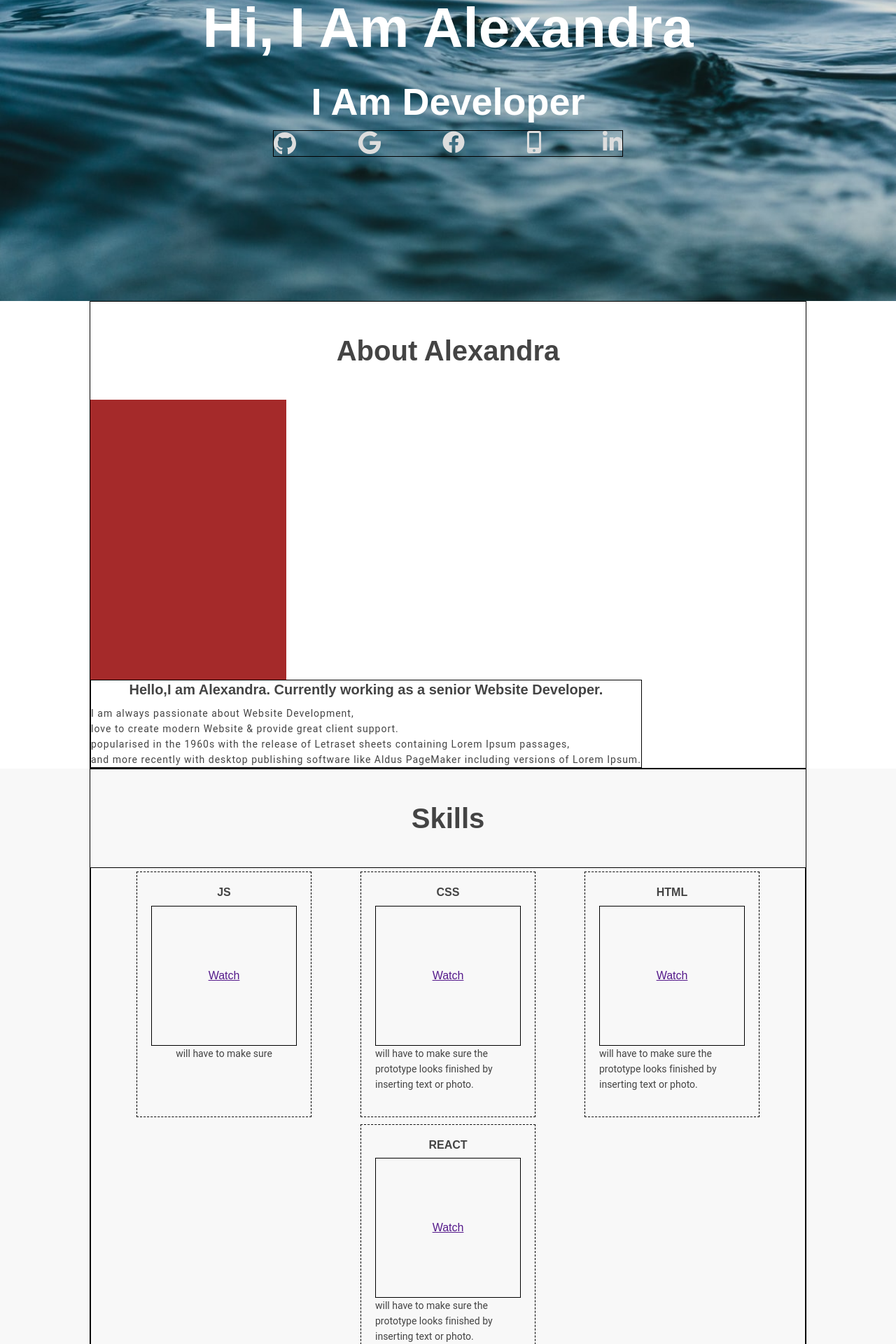
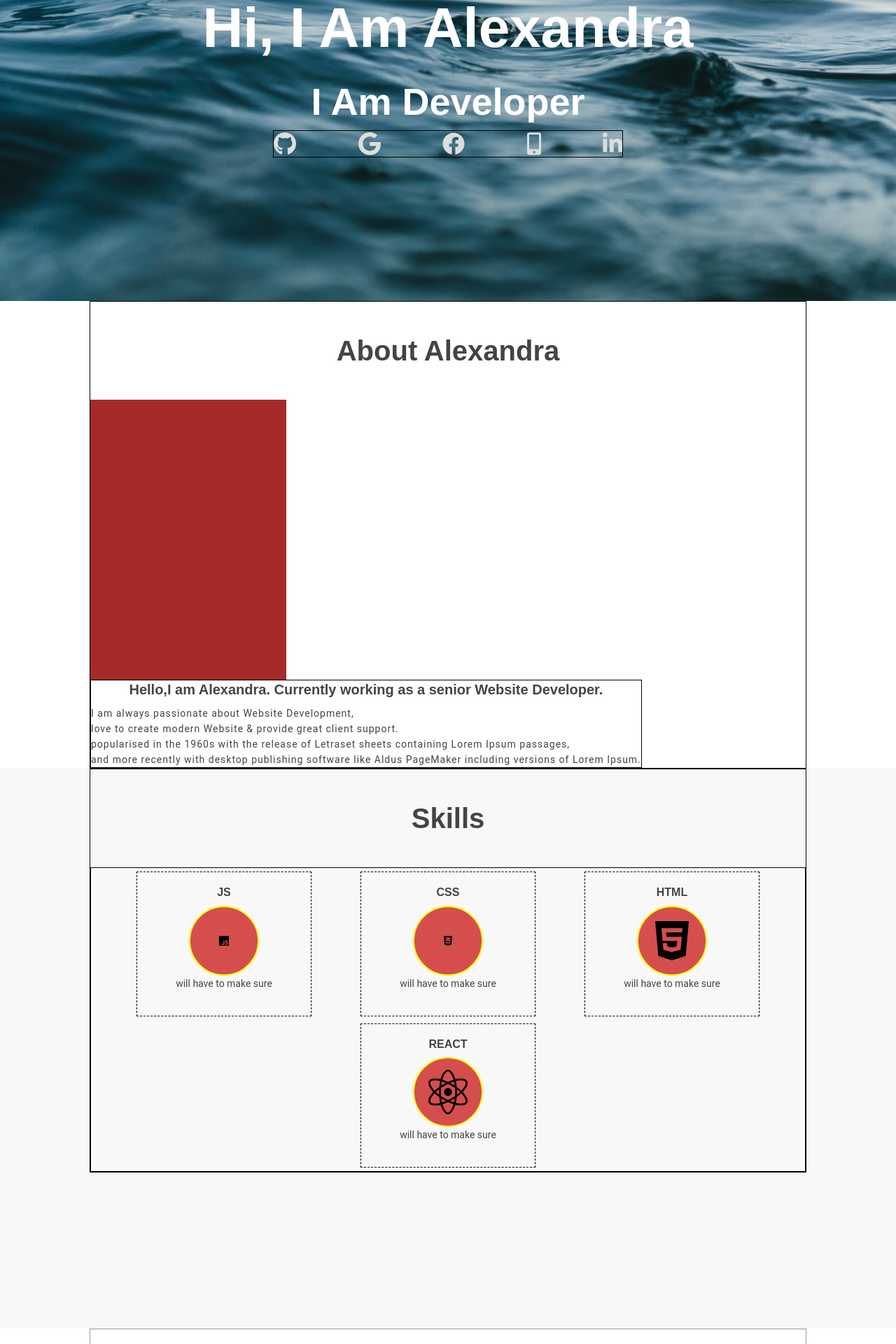
Before and after one commit to AlexandraBeseda/portfolio, a React (Create React App) app: page / in a window 1280 px wide. Shown: the part 370-2290 px from the top of the page at 70% size. Built offline with nearby package versions, Linux system fonts and the light colour scheme.

Commit message:
skills completed

```diff
--- a/src/components/AboutMe/AboutMe.js
+++ b/src/components/AboutMe/AboutMe.js
@@ -17,6 +17,8 @@ export const AboutMe = () => {
                         <h5>
                             Hello,I am Alexandra. Currently working as a senior Website Developer.
                         </h5>
+
+                        {/*TODO здесь можно попроще?*/}
                         <p>I am always passionate about Website Development,<br/>
                             love to create modern Website & provide great client support.
                         </p>
--- a/src/components/Footer/Footer.js
+++ b/src/components/Footer/Footer.js
@@ -9,7 +9,6 @@ export const Footer = () => {
         <div className={s.footerBlock}>
             <div className={`${styleContainer.container} ${s.footerContainer}`}>
                 <Signs/>
-
                 <div className={s.rights}>@2021 All rights reserved.</div>
             </div>
         </div>
--- a/src/components/Footer/Signs/Signs.js
+++ b/src/components/Footer/Signs/Signs.js
@@ -8,10 +8,10 @@ export const Signs = () => {
     //TODO может стоит прижать к низу?
     return (<div className={s.icons}>
             <a><FontAwesomeIcon icon={faGithub} size={"2x"} className={s.icon}/></a>
-            <FontAwesomeIcon icon={faGoogle} size={"2x"} className={s.icon} />
-            <FontAwesomeIcon icon={faFacebook} size={"2x"} className={s.icon} />
-            <FontAwesomeIcon icon={faMobileAlt} size={"2x"} className={s.icon} />
-            <FontAwesomeIcon icon={faLinkedinIn} size={"2x"} className={s.icon} />
+            <a><FontAwesomeIcon icon={faGoogle} size={"2x"} className={s.icon}/></a>
+            <a><FontAwesomeIcon icon={faFacebook} size={"2x"} className={s.icon}/></a>
+            <a><FontAwesomeIcon icon={faMobileAlt} size={"2x"} className={s.icon}/></a>
+            <a><FontAwesomeIcon icon={faLinkedinIn} size={"2x"} className={s.icon}/></a>
         </div>
     );
 }
--- a/src/components/Skills/Skill/Skill.js
+++ /dev/null
@@ -1,18 +0,0 @@
-import React from "react";
-import s from "./Skill.module.css";
-
-export const Skill = (props) => {
-    return (
-        <div className={s.skill}>
-            <h4>{props.title}</h4>
-            <div className={s.imageContainer}>
-                <a href={""}>Watch
-                    {/*<img src="" alt={"project"}/>*/}
-                </a>
-
-            </div>
-            <span className={s.description}>{props.description}</span>
-
-        </div>
-    );
-}
--- a/src/components/Skills/Skill/Skill.module.css
+++ /dev/null
@@ -1,42 +0,0 @@
-.skill {
-    display: flex;
-    flex-direction: column;
-    align-items: center;
-    width: 250px;
-    text-align: center;
-    padding: 20px;
-    border: 1px dashed;
-    margin: 5px;
-}
-
-.imageContainer {
-    width: 100%;
-    height: 200px;
-    display: flex;
-    border: 1px solid;
-    justify-content: center;
-    align-items: center;
-
-}
-
-.description {
-    color: #444;
-    margin: 0 0 15px;
-    box-sizing: border-box;
-    font-family: 'Roboto', sans-serif;
-    font-size: 14px;
-    text-align: left;
-    line-height: 22px;
-}
-
-div h4 {
-    font-family: 'Montserrat', sans-serif;
-    margin: 0 0 10px;
-    color: #444;
-    font-weight: 900;
-    font-size: 16px;
-    text-transform: uppercase;
-    line-height: 1.1;
-    box-sizing: border-box;
-    text-align: left;
-}
--- a/src/components/Skills/Skills.js
+++ b/src/components/Skills/Skills.js
@@ -1,23 +1,59 @@
 import React from "react";
 import s from "./Skills.module.css";
 import styleContainer from "./../../common/styles/Container.module.css"
-import {Skill} from "./Skill/Skill";
 import {Title} from "../../common/components/Title";
+import {faCss3, faCss3Alt, faGoogle, faHtml5, faJs, faReact} from "@fortawesome/free-brands-svg-icons";
+import {FontAwesomeIcon} from "@fortawesome/react-fontawesome";
 
 export const Skills = () => {
     return (
         <div className={s.skillsBlock}>
             <div className={`${styleContainer.container} ${s.skillsContainer}`}>
                 <Title title={"Skills"}/>
+
+
+
                 <div className={s.skills}>
-                    <Skill title={"JS"}
+
+                    <div className={s.skill}>
+                        <h4>{"JS"}</h4>
+                        <div className={s.imageContainer}>
+                            <FontAwesomeIcon className={s.icon} icon={ faJs}   />
+                        </div>
+                        <span className={s.description}>{"will have to make sure "}</span>
+                    </div>
+
+                    <div className={s.skill}>
+                        <h4>{"CSS"}</h4>
+                        <div className={s.imageContainer}>
+                            <FontAwesomeIcon className={s.icon} icon={ faCss3Alt} size={"4x"}  />
+                        </div>
+                        <span className={s.description}>{"will have to make sure "}</span>
+                    </div>
+
+                    <div className={s.skill}>
+                        <h4>{"HTML"}</h4>
+                        <div className={s.imageContainer}>
+                            <FontAwesomeIcon icon={ faHtml5} size={"4x"}  />
+                        </div>
+                        <span className={s.description}>{"will have to make sure "}</span>
+                    </div>
+
+                    <div className={s.skill}>
+                        <h4>{"React"}</h4>
+                        <div className={s.imageContainer}>
+                            <FontAwesomeIcon icon={ faReact} size={"4x"}  pulse/>
+                        </div>
+                        <span className={s.description}>{"will have to make sure "}</span>
+                    </div>
+                {/*    <Skill title={"JS"}
                            description={"will have to make sure "}/>
                     <Skill title={"CSS"}
                            description={"will have to make sure the prototype looks finished by inserting text or photo."}/>
                     <Skill title={"HTML"}
                            description={"will have to make sure the prototype looks finished by inserting text or photo."}/>
                     <Skill title={"React"}
-                           description={"will have to make sure the prototype looks finished by inserting text or photo."}/>
+                           description={"will have to make sure the prototype looks finished by inserting text or photo."}/>*/}
                 </div>
             </div>
 
--- a/src/components/Skills/Skills.module.css
+++ b/src/components/Skills/Skills.module.css
@@ -11,11 +11,75 @@
 
 .skills {
     display: flex;
-    /* justify-content: space-between;*/
     justify-content: space-evenly;
-
     border: 1px solid;
     width: 100%;
     flex-wrap: wrap;
-    box-sizing: border-box;
 }
+
+/*-----------------------------------------------------------*/
+
+.skill {
+    display: flex;
+    flex-direction: column;
+    align-items: center;
+    width: 250px;
+    text-align: center;
+    padding: 20px;
+    border: 1px dashed;
+    margin: 5px;
+}
+
+.imageContainer {
+    width: 100px;
+    height: 100px;
+    background-color: #d54d4d;
+    display: flex;
+    justify-content: center;
+    align-items: center;
+    border: 2px solid yellow;
+    border-radius: 50%;
+    transition: transform .2s ease-in-out;
+}
+.imageContainer:hover {
+    transform: translateY(-10px);
+    background-color: #21aeff;
+}
+
+.imageContainer:hover .icon {
+    color: #ffffff;
+}
+
+
+.icon {
+    color: black;
+    transition: color .2s ease-in-out;
+    font-size: 16px;
+}
+
+.icon:hover {
+    /*color: deepskyblue;*/
+    /*background-color: black;*/
+    /*transition: color 0.5s ease-in;*/
+}
+
+
+.description {
+    color: #444;
+    margin: 0 0 15px;
+    font-family: 'Roboto', sans-serif;
+    font-size: 14px;
+    text-align: left;
+    line-height: 22px;
+}
+
+div h4 {
+    font-family: 'Montserrat', sans-serif;
+    margin: 0 0 10px;
+    color: #444;
+    font-weight: 900;
+    font-size: 16px;
+    text-transform: uppercase;
+    line-height: 1.1;
+    text-align: left;
+}
```
